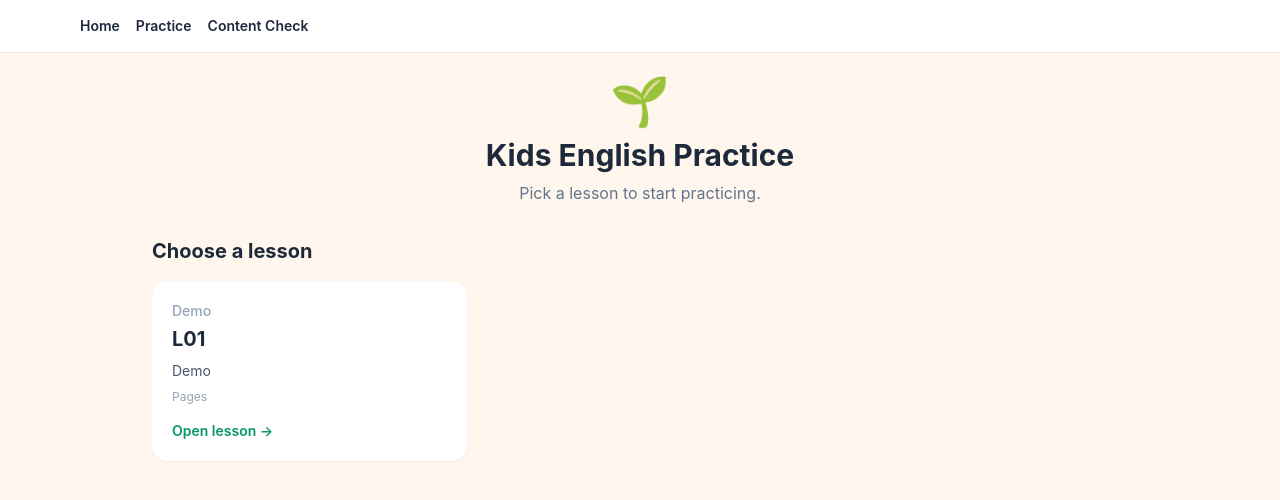
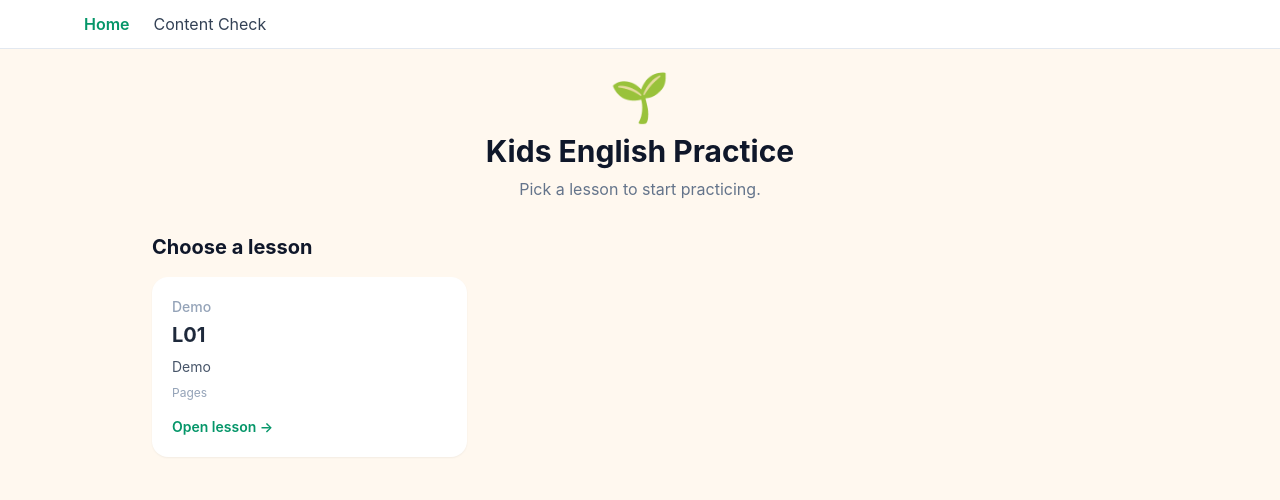
Before and after one commit to murphy-game/kids-english-practice, a React (Vite) app: page /content-check in a window 1280 px wide. Shown: the top 500 px of the page. Built offline with nearby package versions, Linux system fonts and the light colour scheme; no server answers.

Commit message:
Update App.tsx
Fix practice navigation

```diff
--- a/src/App.tsx
+++ b/src/App.tsx
@@ -1,5 +1,64 @@
-import { NavLink,Route,Routes } from 'react-router-dom'
+import {
+  NavLink,
+  Route,
+  Routes,
+} from 'react-router-dom'
+
 import Home from './pages/Home'
 import Practice from './pages/Practice'
 import ContentCheck from './pages/ContentCheck'
-export default function App(){return <div className="min-h-screen bg-orange-50 text-slate-800"><header className="border-b bg-white"><nav className="mx-auto flex max-w-6xl gap-4 p-4 text-sm font-semibold"><NavLink to="/">Home</NavLink><NavLink to="/practice">Practice</NavLink><NavLink to="/content-check">Content Check</NavLink></nav></header><Routes><Route path="/" element={<Home/>}/><Route path="/practice" element={<Practice/>}/><Route path="/content-check" element={<ContentCheck/>}/></Routes></div>}
+
+export default function App() {
+  return (
+    <div className="min-h-screen bg-[#fff8ef] text-slate-900">
+      <header className="border-b border-slate-200 bg-white">
+        <nav className="mx-auto flex max-w-6xl items-center gap-6 px-5 py-3">
+          <NavLink
+            to="/"
+            end
+            className={({ isActive }) =>
+              isActive
+                ? 'font-semibold text-emerald-600'
+                : 'text-slate-700 hover:text-emerald-600'
+            }
+          >
+            Home
+          </NavLink>
+
+          <NavLink
+            to="/content-check"
+            className={({ isActive }) =>
+              isActive
+                ? 'font-semibold text-emerald-600'
+                : 'text-slate-700 hover:text-emerald-600'
+            }
+          >
+            Content Check
+          </NavLink>
+        </nav>
+      </header>
+
+      <Routes>
+        <Route
+          path="/"
+          element={<Home />}
+        />
+
+        <Route
+          path="/practice"
+          element={<Practice />}
+        />
+
+        <Route
+          path="/content-check"
+          element={<ContentCheck />}
+        />
+
+        <Route
+          path="*"
+          element={<Home />}
+        />
+      </Routes>
+    </div>
+  )
+}
```
